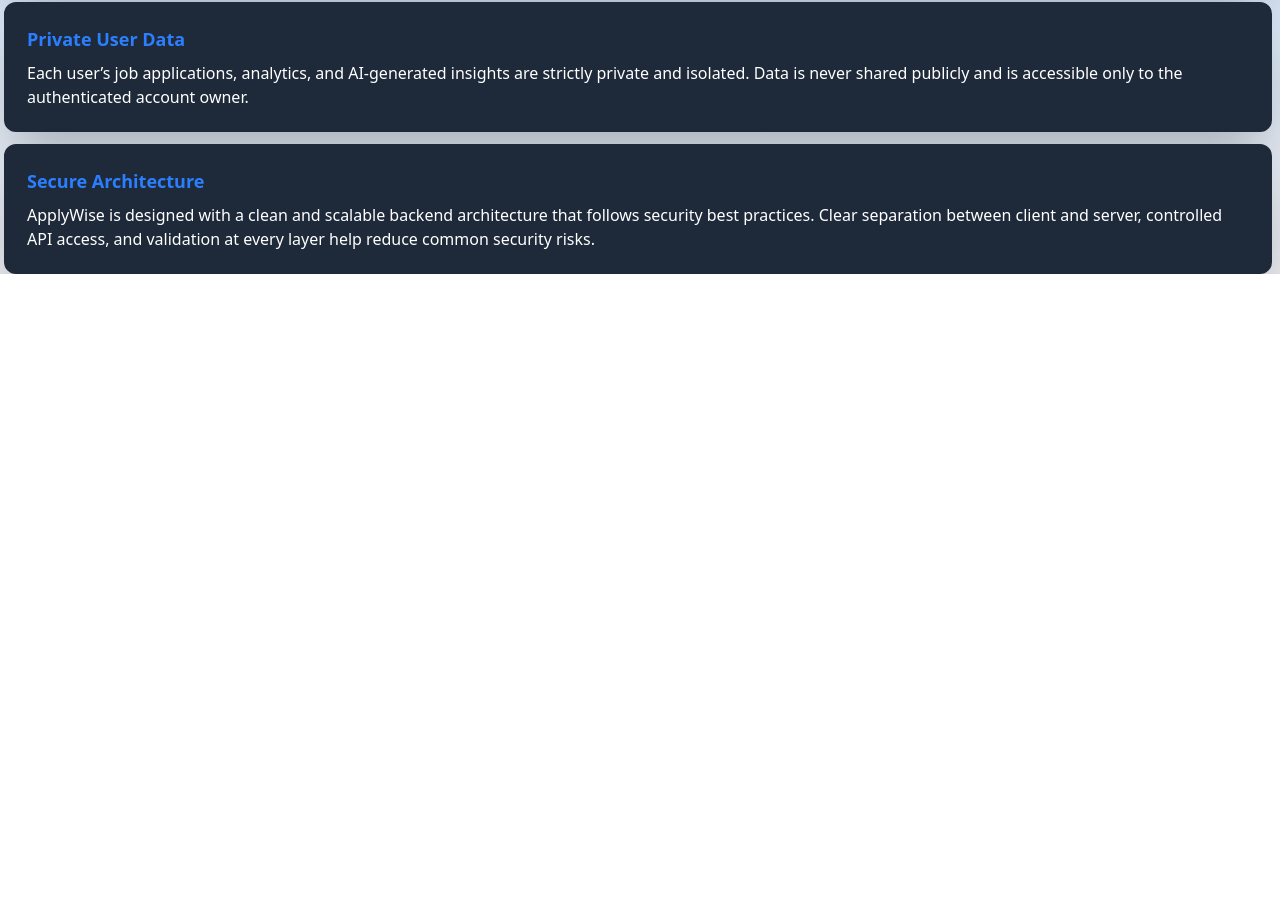
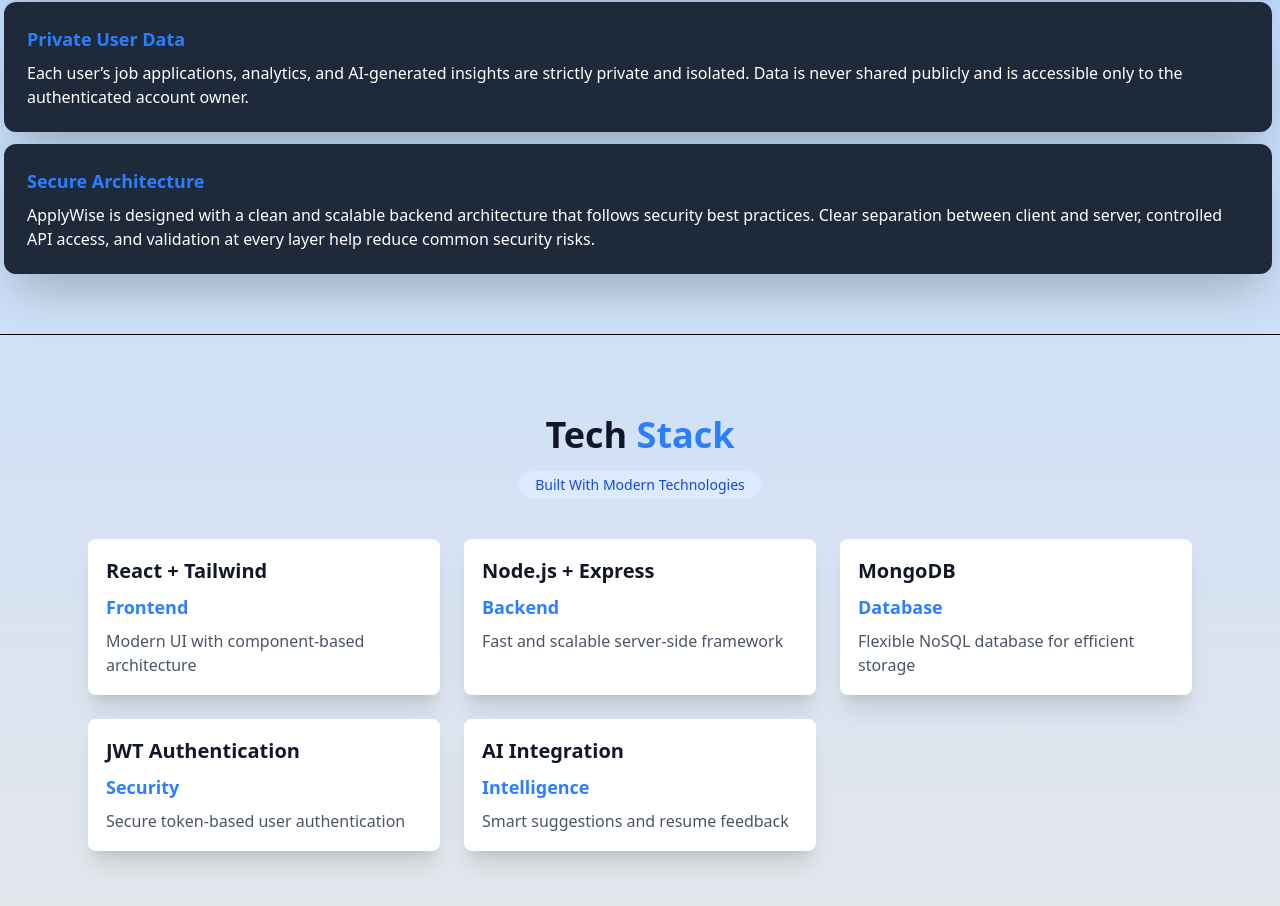
Before and after one commit to mdqasim786/ApplyWise-AI-Job-Application-Tracker, a React (Vite) app in the folder client/client/: page /features in a window 1280 px wide. Shown: the part 1194-2100 px from the top of the page. Before the commit the page ends 1468 px from the top, so only its background shows below. Built offline with nearby package versions, Linux system fonts and the light colour scheme.

Commit message:
tech stack section created in features

```diff
--- a/client/client/src/Pages/Features.jsx
+++ b/client/client/src/Pages/Features.jsx
@@ -147,7 +147,7 @@
             </p>
           </div>
 
-          <div className="p-5 ml-1 mr-2 mt-3 hover:cursor-pointer border-gray-800 rounded-xl bg-gray-800 shadow-2xl transition-transform duration-300 hover:shadow-xl hover:-translate-y-1 border-3  hover:border-white">
+          <div className="p-5 ml-1 mb-15 mr-2 mt-3 hover:cursor-pointer border-gray-800 rounded-xl bg-gray-800 shadow-2xl transition-transform duration-300 hover:shadow-xl hover:-translate-y-1 border-3  hover:border-white">
             <h3 className="text-lg font-semibold text-blue-500">
               Secure Architecture
             </h3>
@@ -158,6 +158,61 @@
               reduce common security risks.
             </p>
           </div>
+          <hr></hr>
+        {/* Tech Stack Section */}
+      <div className="max-w-6xl mx-auto px-6 py-10 mt-10">
+        <h1 className="text-3xl md:text-4xl text-center font-bold text-gray-900">
+          Tech <span className="text-blue-500">Stack</span>
+        </h1>
+      <div className="flex justify-center mt-4">
+        <span className="px-4 py-1 text-sm font-medium text-blue-700 bg-blue-100 rounded-full">
+          Built With Modern Technologies
+        </span>
+      </div>
+
+    <div className="grid grid-cols-1 md:grid-cols-2 lg:grid-cols-3 gap-6 mt-10 mb-10">
+
+    <div className="bg-white shadow-xl rounded-lg p-4 transition-transform duration-300 hover:shadow-2xl hover:-translate-y-2 border-2 border-transparent hover:border-blue-500 hover:cursor-pointer">
+      <h2 className="text-xl font-bold text-gray-900 mb-2">React + Tailwind</h2>
+      <h3 className="text-lg font-semibold text-blue-500">Frontend</h3>
+      <p className="mt-2 text-gray-600">
+        Modern UI with component-based architecture
+      </p>
+    </div>
+
+    <div className="bg-white shadow-xl rounded-lg p-4 transition-transform duration-300 hover:shadow-2xl hover:-translate-y-2 border-2 border-transparent hover:border-blue-500 hover:cursor-pointer">
+      <h2 className="text-xl font-bold text-gray-900 mb-2">Node.js + Express</h2>
+      <h3 className="text-lg font-semibold text-blue-500">Backend</h3>
+      <p className="mt-2 text-gray-600">
+        Fast and scalable server-side framework
+      </p>
+    </div>
+
+    <div className="bg-white shadow-xl rounded-lg p-4 transition-transform duration-300 hover:shadow-2xl hover:-translate-y-2 border-2 border-transparent hover:border-blue-500 hover:cursor-pointer">
+      <h2 className="text-xl font-bold text-gray-900 mb-2">MongoDB</h2>
+      <h3 className="text-lg font-semibold text-blue-500">Database</h3>
+      <p className="mt-2 text-gray-600">
+        Flexible NoSQL database for efficient storage
+      </p>
+    </div>
+
+    <div className="bg-white shadow-xl rounded-lg p-4 transition-transform duration-300 hover:shadow-2xl hover:-translate-y-2 border-2 border-transparent hover:border-blue-500 hover:cursor-pointer">
+      <h2 className="text-xl font-bold text-gray-900 mb-2">JWT Authentication</h2>
+      <h3 className="text-lg font-semibold text-blue-500">Security</h3>
+      <p className="mt-2 text-gray-600">
+        Secure token-based user authentication
+      </p>
+    </div>
+
+    <div className="bg-white shadow-xl rounded-lg p-4 transition-transform duration-300 hover:shadow-2xl hover:-translate-y-2 border-2 border-transparent hover:border-blue-500 hover:cursor-pointer">
+      <h2 className="text-xl font-bold text-gray-900 mb-2">AI Integration</h2>
+      <h3 className="text-lg font-semibold text-blue-500">Intelligence</h3>
+      <p className="mt-2 text-gray-600">
+        Smart suggestions and resume feedback
+      </p>
+    </div>
+  </div>
+</div>
       </div>
   </>
   );
```
